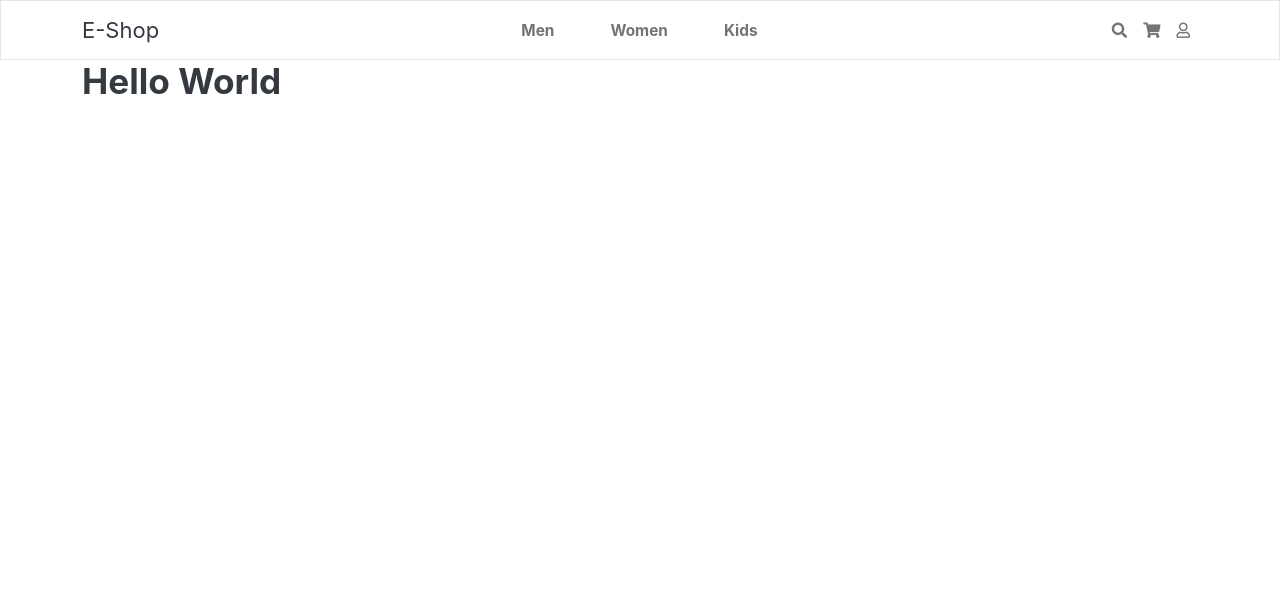
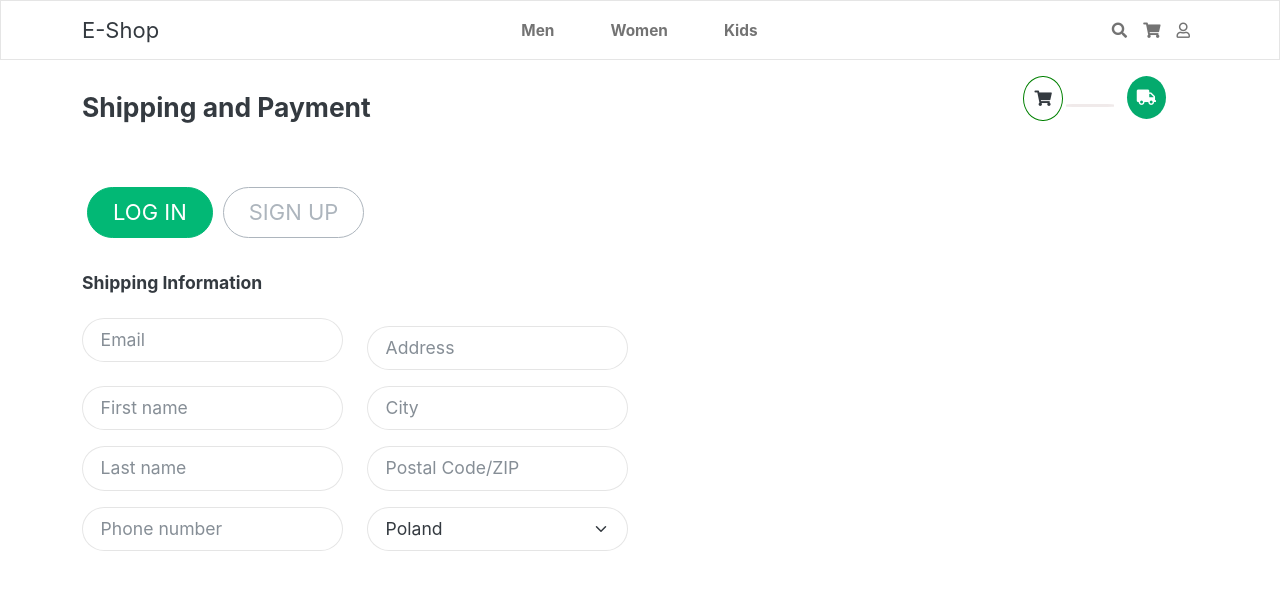
Before and after one commit to amanverma644/skelly-asgmt, a React (Create React App) app: page / in a window 1280 px wide. Shown: the top 590 px of the page. Built offline with nearby package versions, Linux system fonts and the light colour scheme.

Commit message:
html form completed

```diff
--- a/src/App.js
+++ b/src/App.js
@@ -1,13 +1,14 @@
 import React from 'react'
 import { Container } from 'react-bootstrap'
 import Header from './components/Header'
+import ShippingScreen from './screens/ShippingScreen'
 
 function App() {
   return (
     <div>
       <Header />
       <Container>
-        <h2>Hello World</h2>
+        <ShippingScreen />
       </Container>
     </div>
   )
--- /dev/null
+++ b/src/components/CheckoutSteps.js
@@ -0,0 +1,22 @@
+import React from 'react'
+import { Nav } from 'react-bootstrap'
+
+const CheckoutSteps = () => {
+  return (
+    <Nav className="justify-content-end mb-5">
+      <Nav.Item>
+        <div className="steps">
+          <i class="fas fa-shopping-cart"></i>
+        </div>
+      </Nav.Item>
+      <div class="horizontal-line"></div>
+      <Nav.Item>
+        <div className="steps active">
+          <i class="fas fa-truck"></i>
+        </div>
+      </Nav.Item>
+    </Nav>
+  )
+}
+
+export default CheckoutSteps
--- a/src/components/Header.js
+++ b/src/components/Header.js
@@ -1,5 +1,5 @@
 import React from 'react'
-import { Navbar, Nav, Container, NavDropdown } from 'react-bootstrap'
+import { Navbar, Nav, Container } from 'react-bootstrap'
 
 const Header = () => {
   return (
--- a/src/index.css
+++ b/src/index.css
@@ -1,3 +1,43 @@
+h1,
+h2,
+h3,
+h4,
+h5,
+h6 {
+  margin-top: 2rem;
+}
+
+/* Checkout Steps  */
+.steps {
+  margin: 1rem 2rem;
+  padding: 10px 10px;
+  border: 1px solid green;
+  border-radius: 50%;
+}
+
+.horizontal-line {
+  content: '';
+  width: 3rem;
+  height: 3px;
+  position: absolute;
+  top: 13%;
+  right: 13%;
+  background-color: #f0eaea;
+  border-radius: 15%;
+}
+
+.steps.active {
+  color: white;
+  background-color: #04aa6d;
+  border: none;
+}
+
 .nav-category b {
   padding: 9px 20px;
 }
+
+/* Buttons */
+.btn {
+  margin: 2px 5px;
+  padding: 8px 25px;
+}
--- /dev/null
+++ b/src/screens/ShippingScreen.js
@@ -0,0 +1,123 @@
+import React from 'react'
+import { Row, Col, Button, Form } from 'react-bootstrap'
+import CheckoutSteps from '../components/CheckoutSteps'
+
+const ShippingScreen = () => {
+  return (
+    <>
+      <Row>
+        <Col md="8">
+          <h4>Shipping and Payment</h4>
+        </Col>
+        <Col md="4">
+          <CheckoutSteps />
+        </Col>
+      </Row>
+      <Row>
+        <Col md="6">
+          <Button type="button" className="btn btn-success btn-lg">
+            LOG IN
+          </Button>
+          <Button
+            type="button"
+            className="btn  btn-lg"
+            variant="outline-secondary"
+          >
+            SIGN UP
+          </Button>
+          <h6 className="my-6">Shipping Information</h6>
+          <Form className="my-4">
+            <Row>
+              <Col md="6">
+                {' '}
+                <Form.Group controlId="email">
+                  <Form.Control
+                    type="email"
+                    placeholder="Email"
+                    className="rounded-pill"
+                  ></Form.Control>
+                </Form.Group>
+              </Col>
+              <Col md="6" className="my-2">
+                <Form.Group>
+                  <Form.Control
+                    type="text"
+                    placeholder="Address"
+                    className="rounded-pill"
+                  ></Form.Control>
+                </Form.Group>
+              </Col>
+            </Row>
+            <Row>
+              <Col md="6" className="my-2">
+                {' '}
+                <Form.Group controlId="fName">
+                  <Form.Control
+                    type="text"
+                    placeholder="First name"
+                    className="rounded-pill"
+                  ></Form.Control>
+                </Form.Group>
+              </Col>
+              <Col md="6" className="my-2">
+                <Form.Group>
+                  <Form.Control
+                    type="text"
+                    placeholder="City"
+                    className="rounded-pill"
+                  ></Form.Control>
+                </Form.Group>
+              </Col>
+            </Row>
+            <Row>
+              <Col md="6" className="my-2">
+                {' '}
+                <Form.Group controlId="lName">
+                  <Form.Control
+                    type="text"
+                    placeholder="Last name"
+                    className="rounded-pill"
+                  ></Form.Control>
+                </Form.Group>
+              </Col>
+              <Col md="6" className="my-2">
+                <Form.Group>
+                  <Form.Control
+                    type="number"
+                    placeholder="Postal Code/ZIP"
+                    className="rounded-pill"
+                  ></Form.Control>
+                </Form.Group>
+              </Col>
+            </Row>
+            <Row>
+              <Col md="6" className="my-2">
+                {' '}
+                <Form.Group controlId="phoneNumber">
+                  <Form.Control
+                    type="number"
+                    placeholder="Phone number"
+                    className="rounded-pill"
+                  ></Form.Control>
+                </Form.Group>
+              </Col>
+              <Col md="6" className="my-2">
+                <Form.Group>
+                  <select class="form-select rounded-pill">
+                    <option>Poland</option>
+                    <option>India</option>
+                    <option>Scotland</option>
+                    <option>USA</option>
+                    <option>UK</option>
+                  </select>
+                </Form.Group>
+              </Col>
+            </Row>
+          </Form>
+        </Col>
+      </Row>
+    </>
+  )
+}
+
+export default ShippingScreen
```
